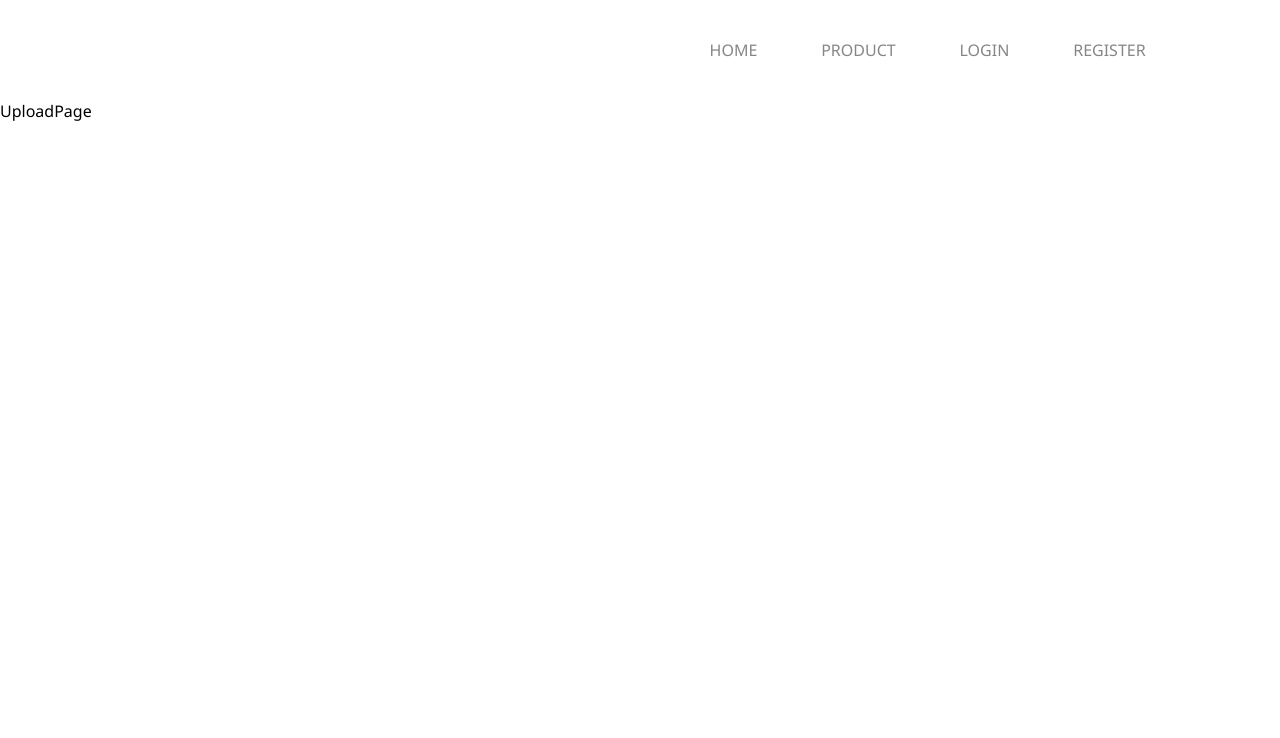
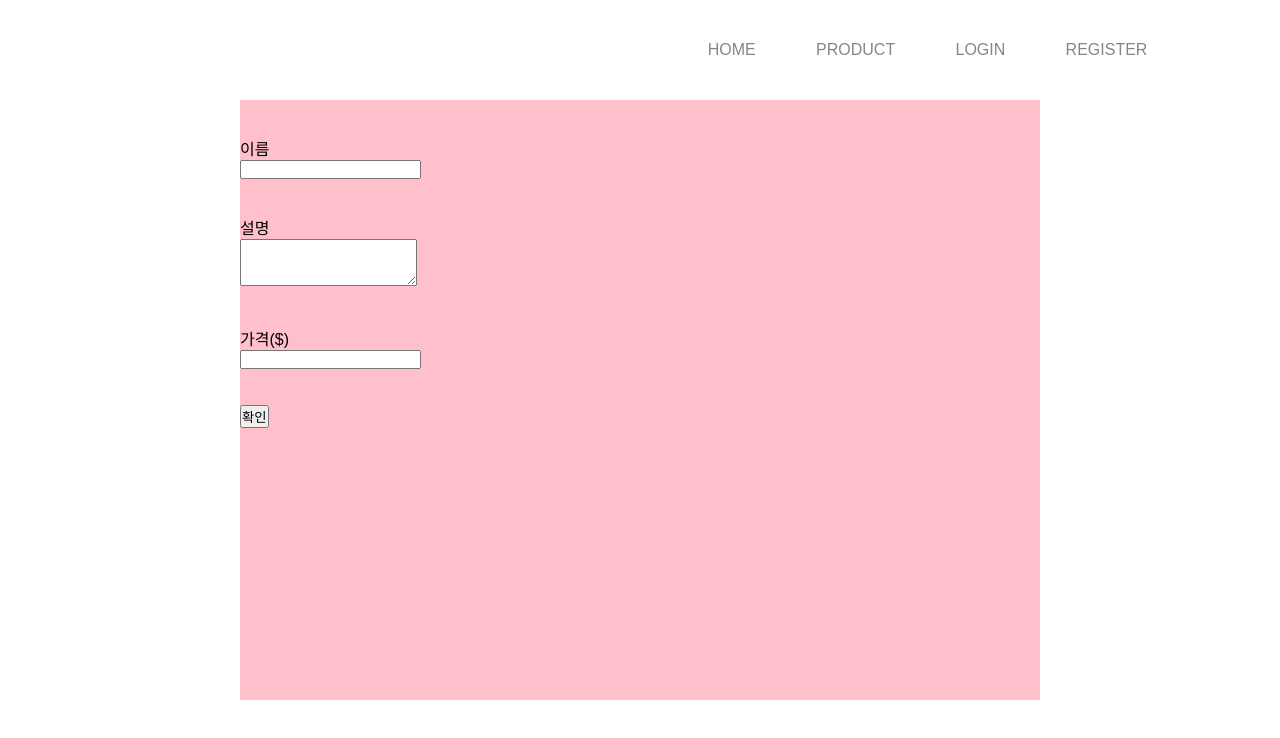
Before and after one commit to minhoo03/react-firebase-shopping, a React (Create React App) app: page /upload in a window 1280 px wide. Shown: the top 738 px of the page. Built offline with nearby package versions, Linux system fonts and the light colour scheme.

Commit message:
UploadPage:form

```diff
--- a/package.json
+++ b/package.json
@@ -12,6 +12,7 @@
     "mobx-react": "^7.2.0",
     "node-sass": "^6.0.0",
     "react": "^17.0.2",
+    "react-bootstrap": "^1.6.1",
     "react-dom": "^17.0.2",
     "react-hook-form": "^7.8.2",
     "react-icons": "^4.2.0",
--- a/src/App.scss
+++ b/src/App.scss
@@ -1,9 +1,16 @@
 @import url('https://fonts.googleapis.com/css2?family=Noto+Sans&display=swap');
+@import url('https://fonts.googleapis.com/css2?family=Noto+Sans+KR:wght@300&display=swap');
 
 * {
     margin: 0;
     padding: 0;
     font-family: 'Noto Sans', sans-serif;
+    font-family: 'Noto Sans-KR', sans-serif;
+}
+
+html, body {
+    width: 100%;
+    height: 100%;
 }
 
 ul,
@@ -60,3 +67,27 @@ a {
 .li-Link {
     color: #868686;
 }
+
+.productPage {
+    h1 {
+        margin-top: 40px;
+        margin-bottom: 40px;
+        text-align: center;
+    }
+
+    .products {
+        width: 80%;
+        margin: 0 auto;
+        height: 400px;
+        background: #000;
+    }
+}
+
+.uploadPage {
+    form {
+        width: 800px;
+        height: 600px;
+        background: pink;
+        margin: 0 auto;
+    }
+}
--- a/src/components/ProductPage.js
+++ b/src/components/ProductPage.js
@@ -2,8 +2,11 @@ import React from 'react'
 
 export default function ProductPage() {
     return (
-        <div>
-            ProductPage
+        <div className="productPage">
+            <h1>중고 상품</h1>
+            <div className="products">
+
+            </div>
         </div>
     )
 }
--- a/src/components/UploadPage.js
+++ b/src/components/UploadPage.js
@@ -1,9 +1,37 @@
-import React from 'react'
+import React, { useState } from 'react'
+import { InputGroup, FormControl, Form, Button } from 'react-bootstrap'
 
 export default function UploadPage() {
     return (
-        <div>
-            UploadPage
+        <div className="uploadPage">
+            <form>
+
+                {/* <FileUpload /> */}
+                <br />
+                <br />
+                <label>이름</label>
+                <InputGroup className="mb-3">
+                    <FormControl aria-label="Default" aria-describedby="inputGroup-sizing-default" />
+                </InputGroup>
+                <br />
+                <br />
+                <label>설명</label>
+                <Form.Group controlId="exampleForm.ControlTextarea1">
+                    <Form.Control as="textarea" rows={3} />
+                </Form.Group>
+                <br />
+                <br />
+                <label>가격($)</label>
+                <InputGroup className="mb-3">
+                    <FormControl aria-label="Default" aria-describedby="inputGroup-sizing-default" />
+                </InputGroup>
+                <br />
+                <br />
+
+                <Button>
+                    확인
+                </Button>
+            </form>
         </div>
     )
 }
```
Also changed, not shown: 1 other file (tests, documents, lock files or other folders).
